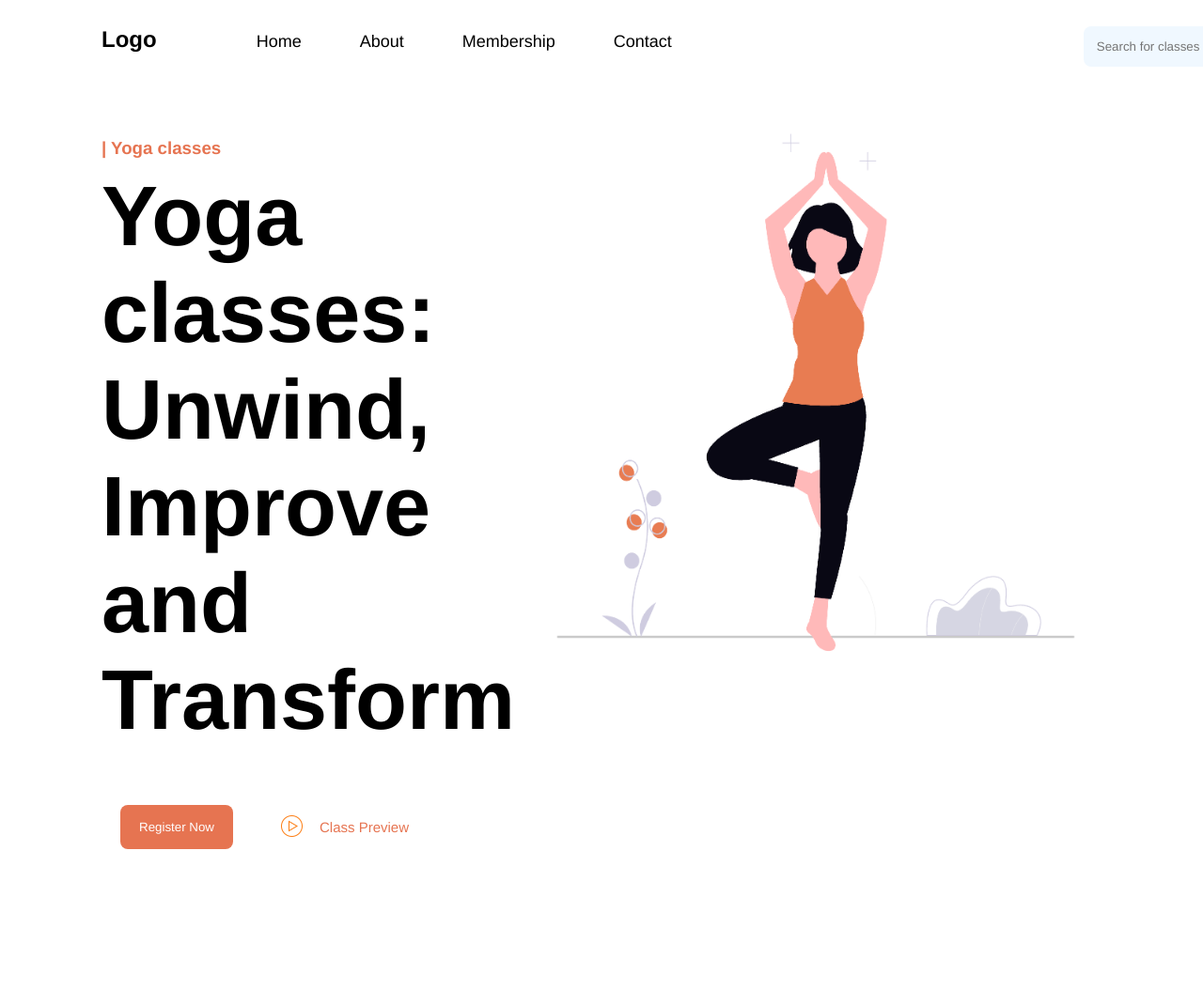
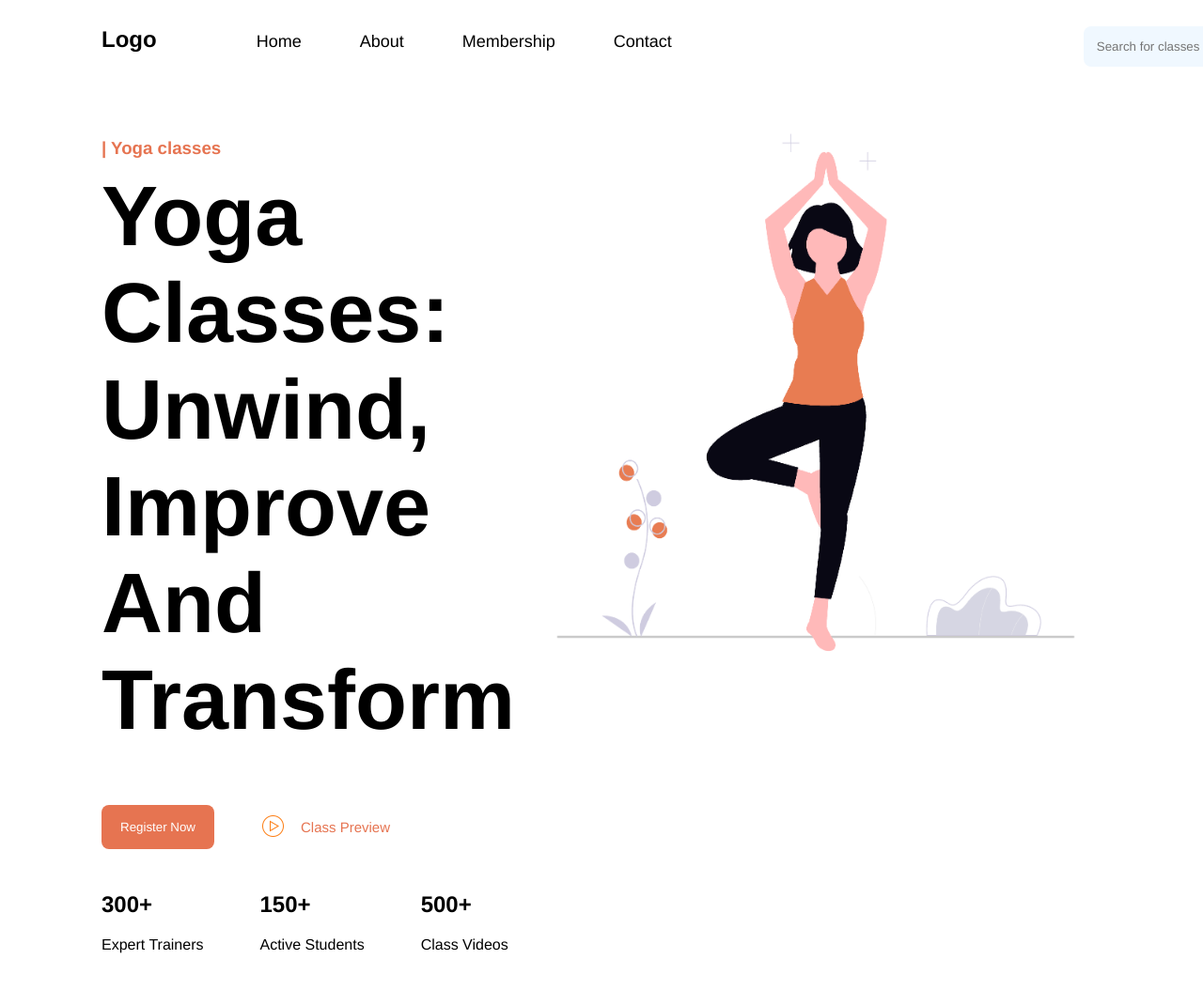
Before and after one commit to osanbantawarai/WebPage, a plain HTML site: page index.html in a window 1280 px wide. Shown: the top 1054 px of the page at 94% size. Before the commit the page ends 1004 px from the top, so only its background shows below. Drawn offline with Linux system fonts and the light colour scheme.

Commit message:
style: adjust CSS margins and add new text section
Update `.btn-content` margin and introduce `.text` class for layout improvements. Add new section in HTML to display statistics about trainers, students, and class videos.

```diff
--- a/index.html
+++ b/index.html
@@ -25,12 +25,26 @@
       <div class="hero">
         <div class="hero-content">
           <h3>| Yoga classes</h3>
-          <h1>Yoga classes: Unwind, Improve and Transform</h1>
+          <h1>Yoga Classes: Unwind, Improve And Transform</h1>
           <div class="btn-content">
             <button class="register-btn2">Register Now</button>
             <div class="class-btn">
-              <img src="play-button.png" alt="play-button" class="play-icon">
+              <img src="play-button.png" alt="play-button" class="play-icon" />
               <button class="play-btn">Class Preview</button>
+            </div>
+          </div>
+          <div class="text">
+            <div class="expert-text">
+              <h2>300+</h2>
+              <p>Expert Trainers</p>
+            </div>
+            <div class="active-text">
+              <h2>150+</h2>
+              <p>Active Students</p>
+            </div>
+            <div class="class-text">
+              <h2>500+</h2>
+              <p>Class Videos</p>
             </div>
           </div>
         </div>
--- a/style.css
+++ b/style.css
@@ -87,6 +87,7 @@
 
 .btn-content {
   display: flex;
+  margin-left: -20px;
 }
 
 .register-btn2 {
@@ -129,3 +130,9 @@
   border: none;
   cursor: pointer;
 }
+
+.text {
+  display: flex;
+  gap: 60px;
+  margin-top: 25px;
+}
```
